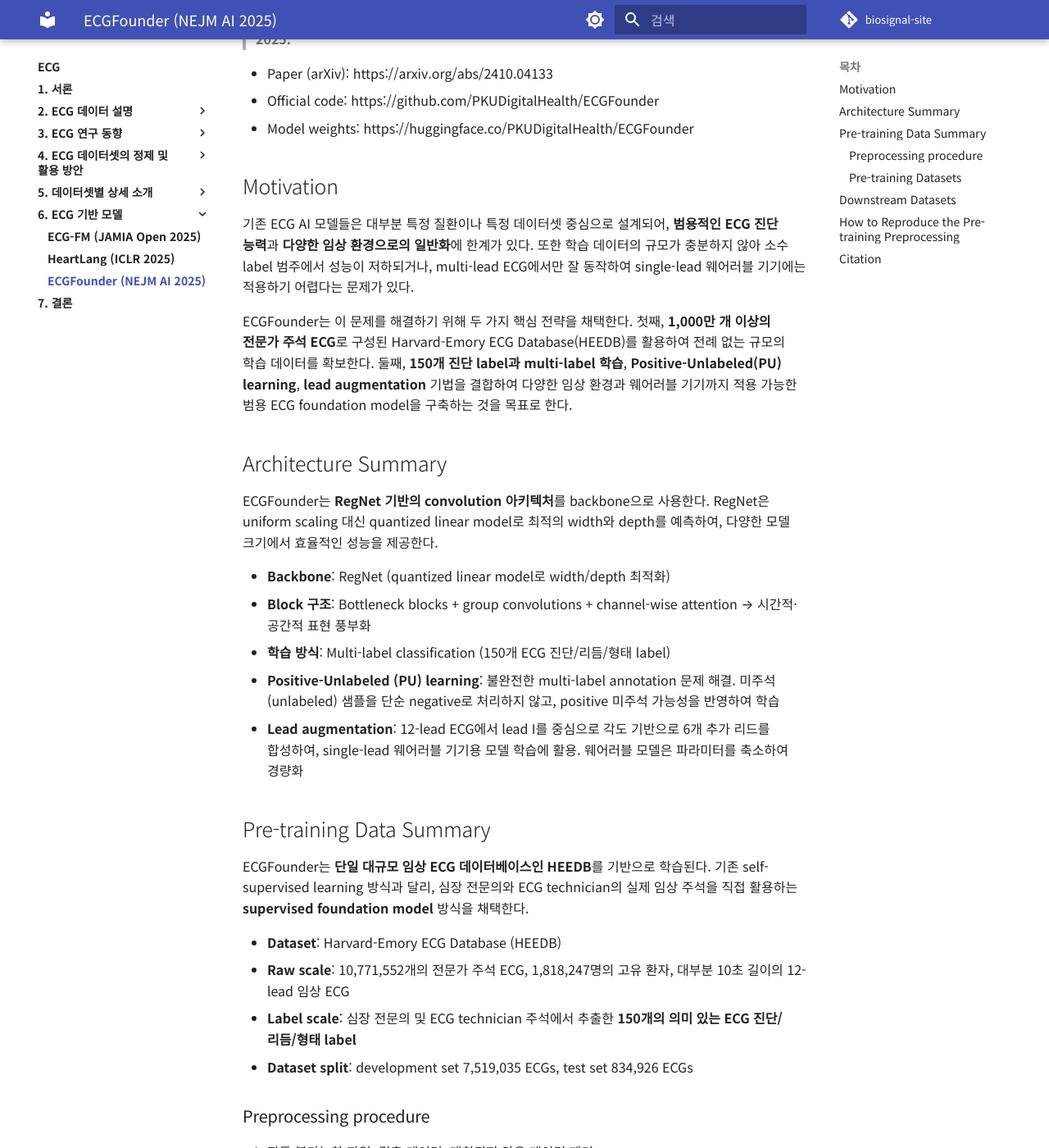
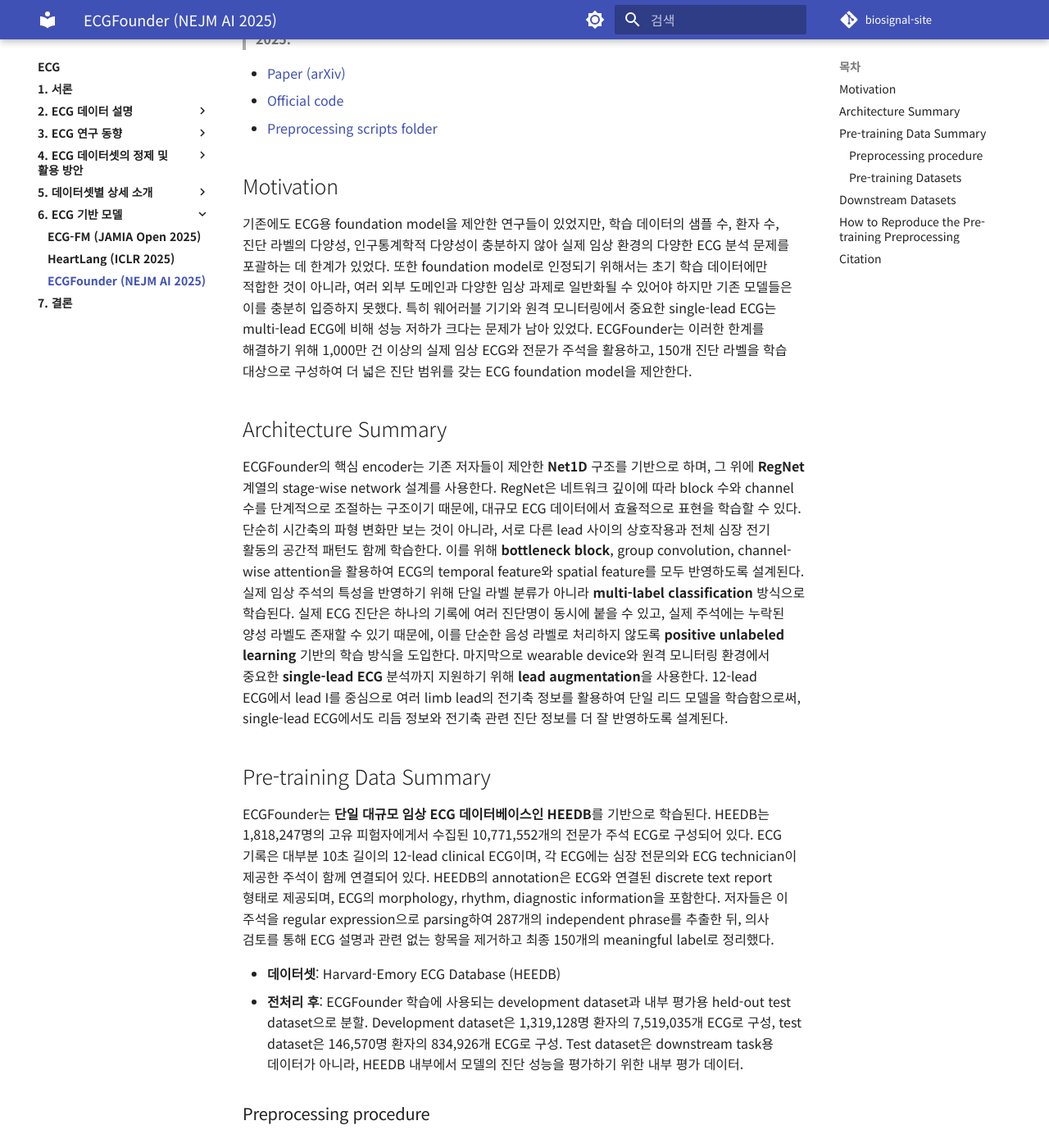
Before and after one commit to iwantjeonyeok/biosignal-site, an MkDocs documentation site: the page built from docs/ecg/6-ecg-기반-모델/ecgfounder.md, in a window 1280 px wide and 1400 px high, scrolled down 311 px. Shown: the whole window at 82% size. Built offline with MkDocs 1.6.1 and Material for MkDocs 9.7.7, drawn with Linux system fonts in a browser that asks for light colours; comment, search, counter and statistics services are not loaded; some of the changed text lies outside the part shown.

Commit message:
Update ecgfounder.md

```diff
--- a/docs/ecg/6-ecg-기반-모델/ecgfounder.md
+++ b/docs/ecg/6-ecg-기반-모델/ecgfounder.md
@@ -3,45 +3,51 @@
 > **An Electrocardiogram Foundation Model Built on over 10 Million Recordings with External Evaluation across Multiple Domains**
 > Jun Li, Aaron Aguirre, Junior Moura, Che Liu, Lanhai Zhong, Chenxi Sun, Gari Clifford, Brandon Westover, Shenda Hong. **NEJM AI 2025.**
 
-- Paper (arXiv): https://arxiv.org/abs/2410.04133
-- Official code: https://github.com/PKUDigitalHealth/ECGFounder
-- Model weights: https://huggingface.co/PKUDigitalHealth/ECGFounder
+- [Paper (arXiv)](https://openreview.net/forum?id=6Hz1Ko087B)
+- [Official code](https://github.com/PKUDigitalHealth/ECGFounderg)
+- [Preprocessing scripts folder]()
+
 
 ## Motivation
 
-기존 ECG AI 모델들은 대부분 특정 질환이나 특정 데이터셋 중심으로 설계되어, **범용적인 ECG 진단 능력**과 **다양한 임상 환경으로의 일반화**에 한계가 있다. 또한 학습 데이터의 규모가 충분하지 않아 소수 label 범주에서 성능이 저하되거나, multi-lead ECG에서만 잘 동작하여 single-lead 웨어러블 기기에는 적용하기 어렵다는 문제가 있다.
-
-ECGFounder는 이 문제를 해결하기 위해 두 가지 핵심 전략을 채택한다. 첫째, **1,000만 개 이상의 전문가 주석 ECG**로 구성된 Harvard-Emory ECG Database(HEEDB)를 활용하여 전례 없는 규모의 학습 데이터를 확보한다. 둘째, **150개 진단 label과 multi-label 학습**, **Positive-Unlabeled(PU) learning**, **lead augmentation** 기법을 결합하여 다양한 임상 환경과 웨어러블 기기까지 적용 가능한 범용 ECG foundation model을 구축하는 것을 목표로 한다.
+기존에도 ECG용 foundation model을 제안한 연구들이 있었지만, 학습 데이터의 샘플 수, 환자 수, 진단 라벨의 다양성, 인구통계학적 다양성이 충분하지 않아 실제 임상 환경의 다양한 ECG 분석 문제를 포괄하는 데 한계가 있었다. 또한 foundation model로 인정되기 위해서는 초기 학습 데이터에만 적합한 것이 아니라, 여러 외부 도메인과 다양한 임상 과제로 일반화될 수 있어야 하지만 기존 모델들은 이를 충분히 입증하지 못했다. 특히 웨어러블 기기와 원격 모니터링에서 중요한 single-lead ECG는 multi-lead ECG에 비해 성능 저하가 크다는 문제가 남아 있었다. ECGFounder는 이러한 한계를 해결하기 위해 1,000만 건 이상의 실제 임상 ECG와 전문가 주석을 활용하고, 150개 진단 라벨을 학습 대상으로 구성하여 더 넓은 진단 범위를 갖는 ECG foundation model을 제안한다.
 
 ## Architecture Summary
 
-ECGFounder는 **RegNet 기반의 convolution 아키텍처**를 backbone으로 사용한다. RegNet은 uniform scaling 대신 quantized linear model로 최적의 width와 depth를 예측하여, 다양한 모델 크기에서 효율적인 성능을 제공한다.
-
-- **Backbone**: RegNet (quantized linear model로 width/depth 최적화)
-- **Block 구조**: Bottleneck blocks + group convolutions + channel-wise attention → 시간적·공간적 표현 풍부화
-- **학습 방식**: Multi-label classification (150개 ECG 진단/리듬/형태 label)
-- **Positive-Unlabeled (PU) learning**: 불완전한 multi-label annotation 문제 해결. 미주석(unlabeled) 샘플을 단순 negative로 처리하지 않고, positive 미주석 가능성을 반영하여 학습
-- **Lead augmentation**: 12-lead ECG에서 lead I를 중심으로 각도 기반으로 6개 추가 리드를 합성하여, single-lead 웨어러블 기기용 모델 학습에 활용. 웨어러블 모델은 파라미터를 축소하여 경량화
+ECGFounder의 핵심 encoder는 기존 저자들이 제안한 **Net1D** 구조를 기반으로 하며, 그 위에 **RegNet** 계열의 stage-wise network 설계를 사용한다. RegNet은 네트워크 깊이에 따라 block 수와 channel 수를 단계적으로 조절하는 구조이기 때문에, 대규모 ECG 데이터에서 효율적으로 표현을 학습할 수 있다. 단순히 시간축의 파형 변화만 보는 것이 아니라, 서로 다른 lead 사이의 상호작용과 전체 심장 전기 활동의 공간적 패턴도 함께 학습한다. 이를 위해 **bottleneck block**, group convolution, channel-wise attention을 활용하여 ECG의 temporal feature와 spatial feature를 모두 반영하도록 설계된다. 실제 임상 주석의 특성을 반영하기 위해 단일 라벨 분류가 아니라 **multi-label classification** 방식으로 학습된다. 실제 ECG 진단은 하나의 기록에 여러 진단명이 동시에 붙을 수 있고, 실제 주석에는 누락된 양성 라벨도 존재할 수 있기 때문에, 이를 단순한 음성 라벨로 처리하지 않도록 **positive unlabeled learning** 기반의 학습 방식을 도입한다.
+마지막으로 wearable device와 원격 모니터링 환경에서 중요한 **single-lead ECG** 분석까지 지원하기 위해 **lead augmentation**을 사용한다. 12-lead ECG에서 lead I를 중심으로 여러 limb lead의 전기축 정보를 활용하여 단일 리드 모델을 학습함으로써, single-lead ECG에서도 리듬 정보와 전기축 관련 진단 정보를 더 잘 반영하도록 설계된다.
 
 ## Pre-training Data Summary
 
-ECGFounder는 **단일 대규모 임상 ECG 데이터베이스인 HEEDB**를 기반으로 학습된다. 기존 self-supervised learning 방식과 달리, 심장 전문의와 ECG technician의 실제 임상 주석을 직접 활용하는 **supervised foundation model** 방식을 채택한다.
+ECGFounder는 **단일 대규모 임상 ECG 데이터베이스인 HEEDB**를 기반으로 학습된다.
+HEEDB는 1,818,247명의 고유 피험자에게서 수집된 10,771,552개의 전문가 주석 ECG로 구성되어 있다. ECG 기록은 대부분 10초 길이의 12-lead clinical ECG이며, 각 ECG에는 심장 전문의와 ECG technician이 제공한 주석이 함께 연결되어 있다. HEEDB의 annotation은 ECG와 연결된 discrete text report 형태로 제공되며, ECG의 morphology, rhythm, diagnostic information을 포함한다. 저자들은 이 주석을 regular expression으로 parsing하여 287개의 independent phrase를 추출한 뒤, 의사 검토를 통해 ECG 설명과 관련 없는 항목을 제거하고 최종 150개의 meaningful label로 정리했다.
 
-- **Dataset**: Harvard-Emory ECG Database (HEEDB)
-- **Raw scale**: 10,771,552개의 전문가 주석 ECG, 1,818,247명의 고유 환자, 대부분 10초 길이의 12-lead 임상 ECG
-- **Label scale**: 심장 전문의 및 ECG technician 주석에서 추출한 **150개의 의미 있는 ECG 진단/리듬/형태 label**
-- **Dataset split**: development set 7,519,035 ECGs, test set 834,926 ECGs
+- **데이터셋**: Harvard-Emory ECG Database (HEEDB)
+- **전처리 후**: ECGFounder 학습에 사용되는 development dataset과 내부 평가용 held-out test dataset으로 분할. Development dataset은 1,319,128명 환자의 7,519,035개 ECG로 구성, test dataset은 146,570명 환자의 834,926개 ECG로 구성. Test dataset은 downstream task용 데이터가 아니라, HEEDB 내부에서 모델의 진단 성능을 평가하기 위한 내부 평가 데이터.
+
 
 ### Preprocessing procedure
 
-1. 판독 불가능한 파일, 결측 데이터, 매칭되지 않은 데이터 제거
-2. Linear interpolation으로 ECG signal을 **500 Hz로 resampling**
-3. Baseline drift 제거를 위해 **0.5 Hz high-pass filter** 적용
-4. 고주파 잡음 제거를 위해 **second-order 50 Hz Butterworth low-pass filter** 적용
-5. 전기적 간섭 제거를 위해 **50/60 Hz notch filter** 적용
-6. 10초보다 긴 ECG record는 순차적으로 **10-second window**로 분할, 10초보다 짧으면 **zero padding** 적용
-7. 각 signal segment를 해당 segment의 mean과 standard deviation으로 정규화
-8. ECG annotation은 정규표현식으로 discrete label을 파싱한 뒤, 의학적으로 의미 있는 label만 선별하여 **150개 label**로 정리
+1. - unreadable files, missing data, unmatched data 제거
+
+2. - 전처리 후 development dataset과 test dataset 구성
+   - development dataset: 1,319,128명 환자의 7,519,035개 ECG
+   - test dataset: 146,570명 환자의 834,926개 ECG
+
+3. - linear interpolation을 통한 ECG sampling frequency 500 Hz resampling
+
+4. - residual baseline drift 제거를 위한 cutoff frequency 0.5 Hz high-pass filter 적용
+
+5. - high-frequency noise 감소를 위한 second-order 50 Hz Butterworth low-pass filter 적용
+
+6. - 전기적 간섭 제거를 위한 50/60 Hz notch filter 적용
+
+7. - 10초 초과 ECG record의 순차적 10-second window 분할
+
+8. - 10초 미만 ECG sequence에 대한 zero padding 적용
+
+9. - 각 individual signal segment의 mean과 standard deviation을 이용한 signal 정규화
+
 
 ### Pre-training Datasets
 
@@ -50,20 +56,7 @@
 | HEEDB (Harvard-Emory ECG Database) | 1,818,247명 | 10,771,552개 전문가 주석 ECG | Development: 7,519,035 ECGs / Test: 834,926 ECGs | → 500 | https://bdsp.io/content/heedb/1.0/ |
 
 ## Downstream Datasets
-
-ECGFounder는 pre-training 이후 다양한 외부 데이터셋에서 검증 및 downstream task 평가를 수행한다. 이 데이터셋들은 사전학습에 사용되지 않는다.
-
-| Dataset | Task 유형 | 비고 |
-|---------|----------|------|
-| CODE-test | 12-lead ECG 진단 (외부 검증) | 평균 AUROC 0.981 달성 |
-| PTB-XL | 12-lead ECG 진단 (외부 검증) | 평균 AUROC 0.924 |
-| PhysioNet Challenge 2017 | 단일 리드 리듬 분류 | 외부 검증 |
-| MIMIC-IV-ECG | Fine-tuning | 다양한 downstream task |
-| DeepBeat PPG dataset | Cross-modality 검증 | PPG 기반 심방세동 검출 |
-
-**주요 downstream tasks**: age 회귀/분류, sex 감지, 만성 신장질환(CKD) 검출, 만성 심장질환(CHD) 검출, 좌심실 박출률(LVEF) 회귀/분류, NT-proBNP 회귀/분류, PPG 기반 심방세동 검출
-
-**주요 결과**: 내부 검증 세트에서 80개 진단에 대해 AUROC 0.95 이상 달성. 심방세동(AF) AUROC 0.996, 20개 분류 항목 평균 AUROC 0.968, 심장전문의 평균 F1 0.640 대비 모델 F1 0.677로 우위.
+ECGFounder의 평가 데이터셋은 크게 외부 검증용 데이터셋과 fine-tuning 기반 downstream task 데이터셋으로 나뉜다. 외부 검증용 데이터셋에는 CODE-test, PTB-XL, PhysioNet Challenge-2017이 포함된다. fine-tuning 기반 downstream task 데이터셋에는 MIMIC-IV-ECG와 DeepBeat이 포함된다. 즉 전자는 모델의 외부 일반화 성능을 평가하는 데 사용되고, 후자는 다양한 임상 과제와 cross-modality task로의 전이 성능을 평가하는 데 사용된다
 
 ## How to Reproduce the Pre-training Preprocessing
 
```
